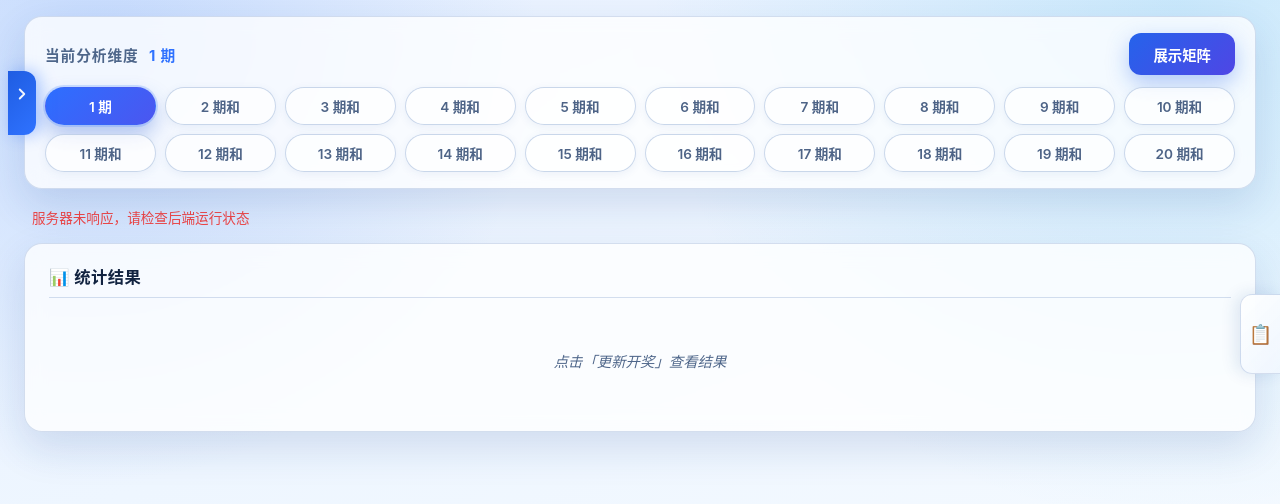
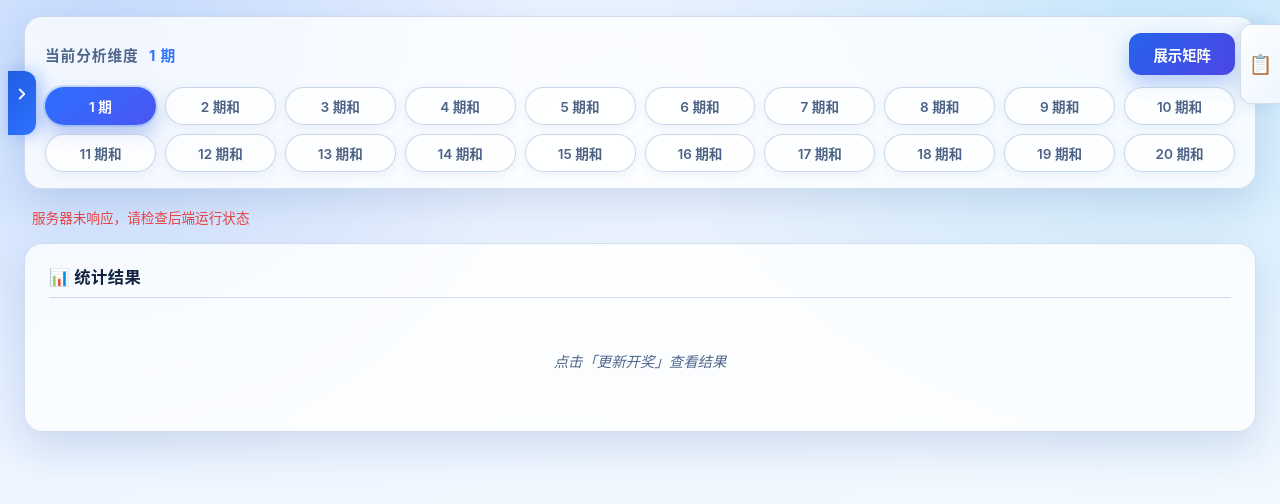
Before and after one commit to iclumsy/lottery, a Flask app: page / in a window 1280 px wide. Shown: the part 66-570 px from the top of the page. Run offline with Flask 3, Linux system fonts and the light colour scheme; some libraries are stand-ins or nearby versions.

Commit message:
fix: 备选面板移至右上角与当前分析维度对齐

```diff
--- a/static/styles.css
+++ b/static/styles.css
@@ -3201,12 +3201,11 @@
 /* ═══ 备选面板 (Candidate Panel) ═══ */
 .candidate-panel {
     position: fixed;
-    top: 50%;
+    top: 90px;
     right: 0;
-    transform: translateY(-50%);
     z-index: 900;
     display: flex;
-    align-items: stretch;
+    align-items: flex-start;
     pointer-events: auto;
     transition: transform 0.3s cubic-bezier(0.4, 0, 0.2, 1);
 }
```
